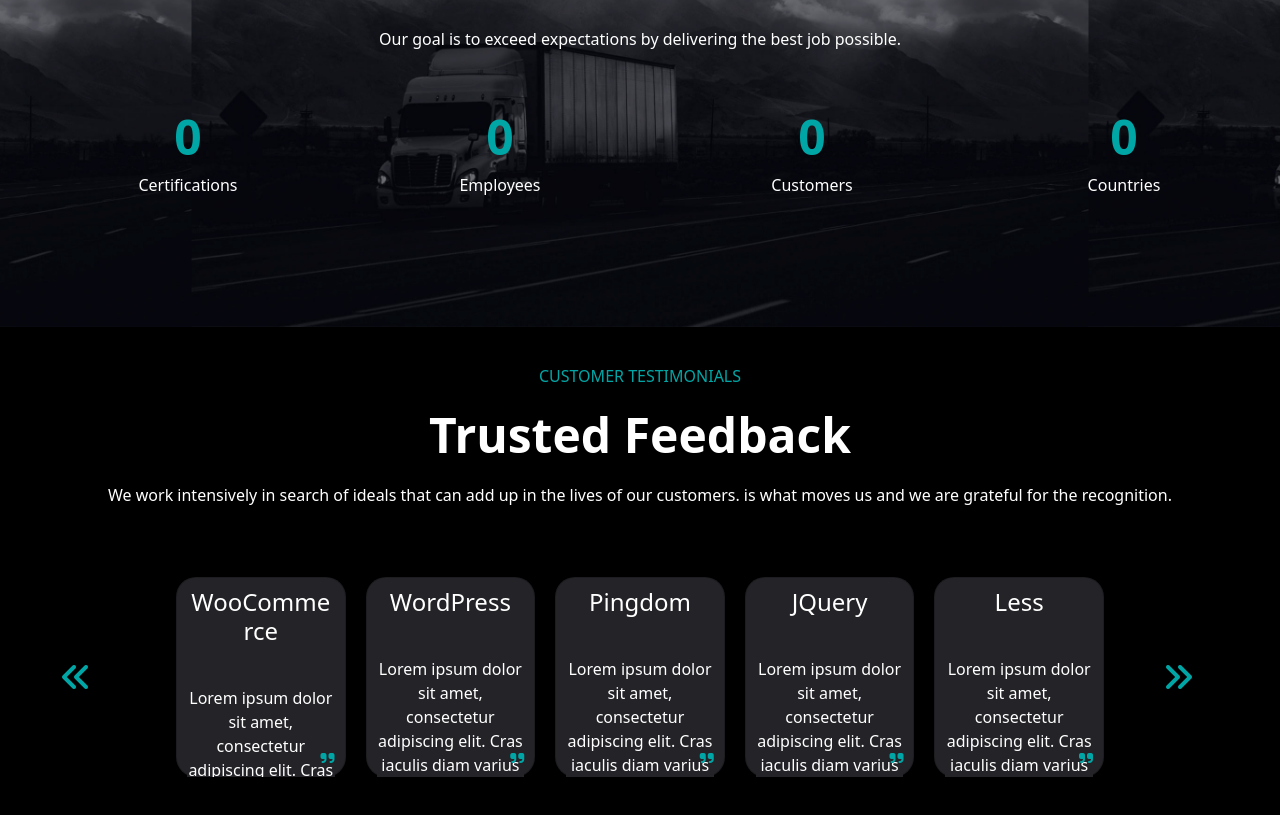
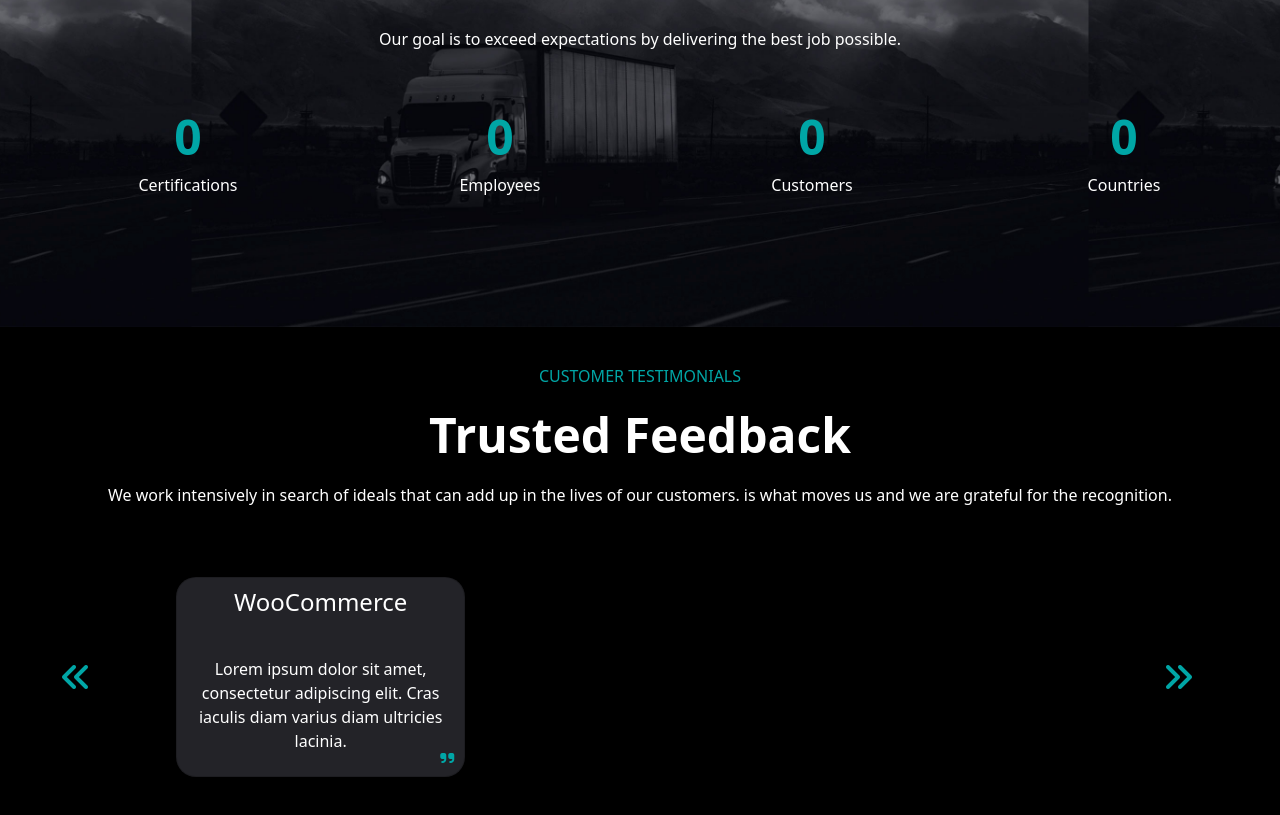
Before and after one commit to matteocenci/proj-html-vuejs, a Vue app: page / in a window 1280 px wide. Shown: the part 2168-2983 px from the top of the page. Built offline with nearby package versions, Linux system fonts and the light colour scheme.

Commit message:
Carousel Finished

```diff
--- a/src/components/CarouselSection.vue
+++ b/src/components/CarouselSection.vue
@@ -24,7 +24,7 @@ export default {
                 console.log('car');
             } else {
                 this.curIndex--;
-                console.log('cur--')
+                console.log('cur--');
             }
         }
     }
@@ -44,7 +44,7 @@ export default {
                 <i class="fa-solid fa-angles-left"></i>
             </div>
             <div class="card-container">
-                <div class="card" v-for="info in card">
+                <div class="card" v-for="(info, index) in card" :class="{none : index !== curIndex}">
                     <h4>{{ info.title }}</h4>
                     <div>
                         <p>{{ info.feedback }}</p>
@@ -64,6 +64,9 @@ export default {
 @use '../style/partials/mixins' as *;
 @use '../style/partials/variables' as *;
 
+.none {
+    display: none;
+}
 
 section {
     background-color: black;
@@ -98,6 +101,7 @@ section {
         }
 
         .prev {
+            cursor: pointer;
             font-size: 2rem;
             width: 5%;
         }
@@ -140,6 +144,7 @@ section {
 
 
         .next {
+            cursor: pointer;
             font-size: 2rem;
             width: 5%;
         }
```
